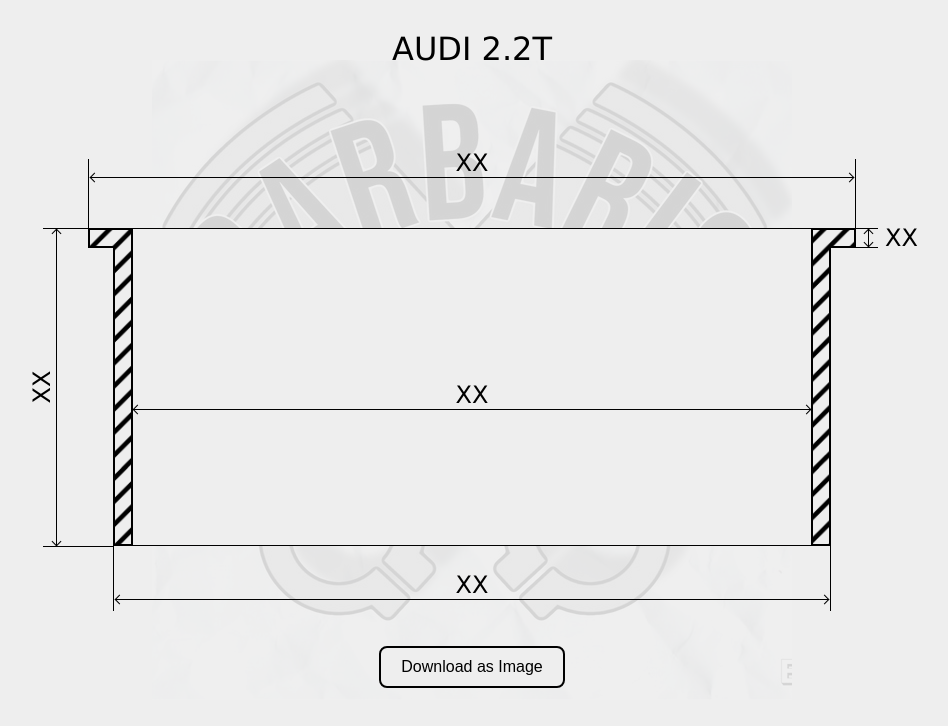
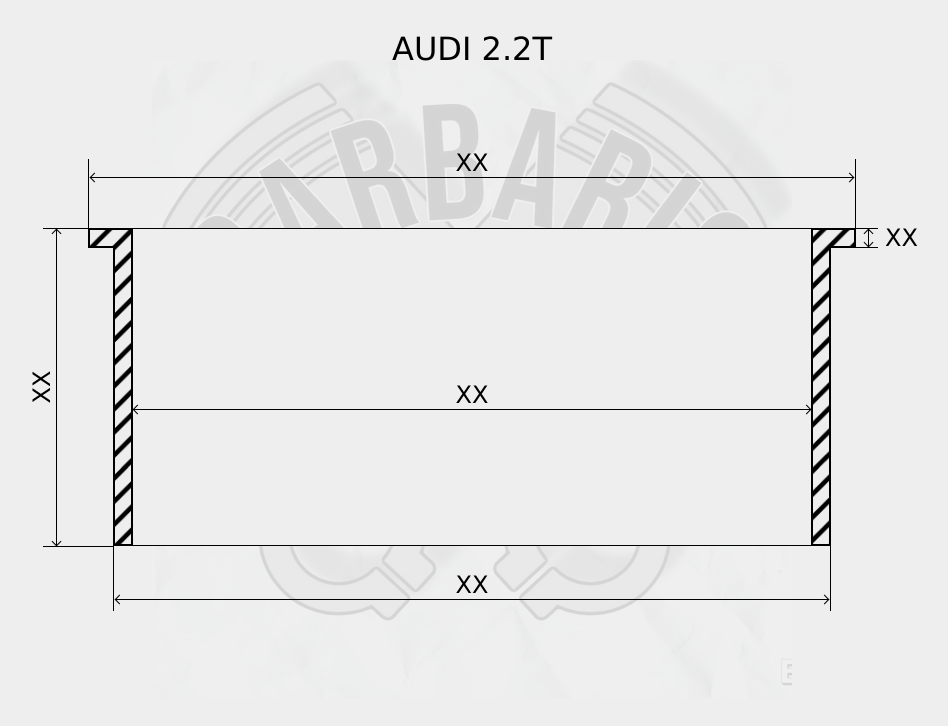
Before and after one commit to mrdshaggy/barbaris_gilza, a plain HTML site: page index.html in a window 1280 px wide. Shown: the whole page, without its empty margins (168-1116 px from the left). Drawn offline with nearby package versions, Linux system fonts and the light colour scheme.

Commit message:
Add files via upload

```diff
--- a/index.html
+++ b/index.html
@@ -385,7 +385,7 @@
                 </div>
             </section>
         </div>
-        <button id="saveBtn">Download as Image</button>
+        <!-- <button id="saveBtn">Download as Image</button> -->
     </div>
 </body>
 </html>
```
